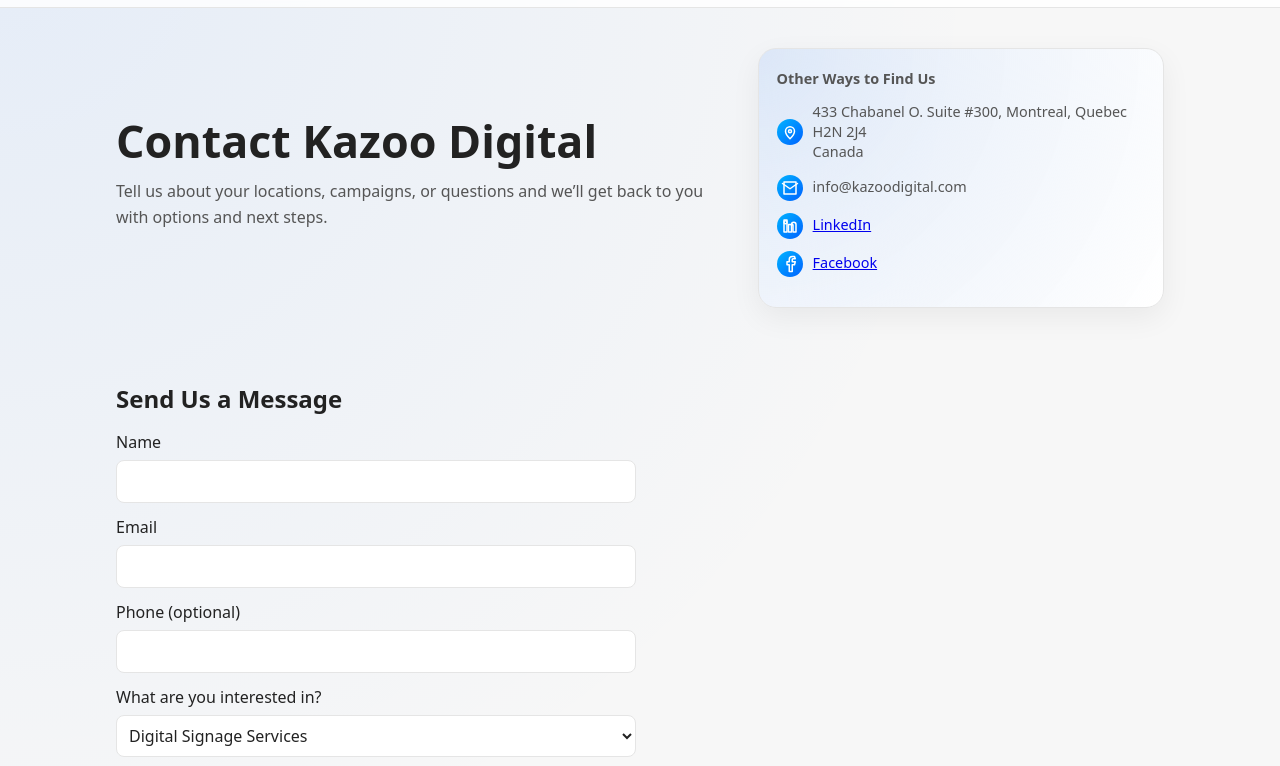
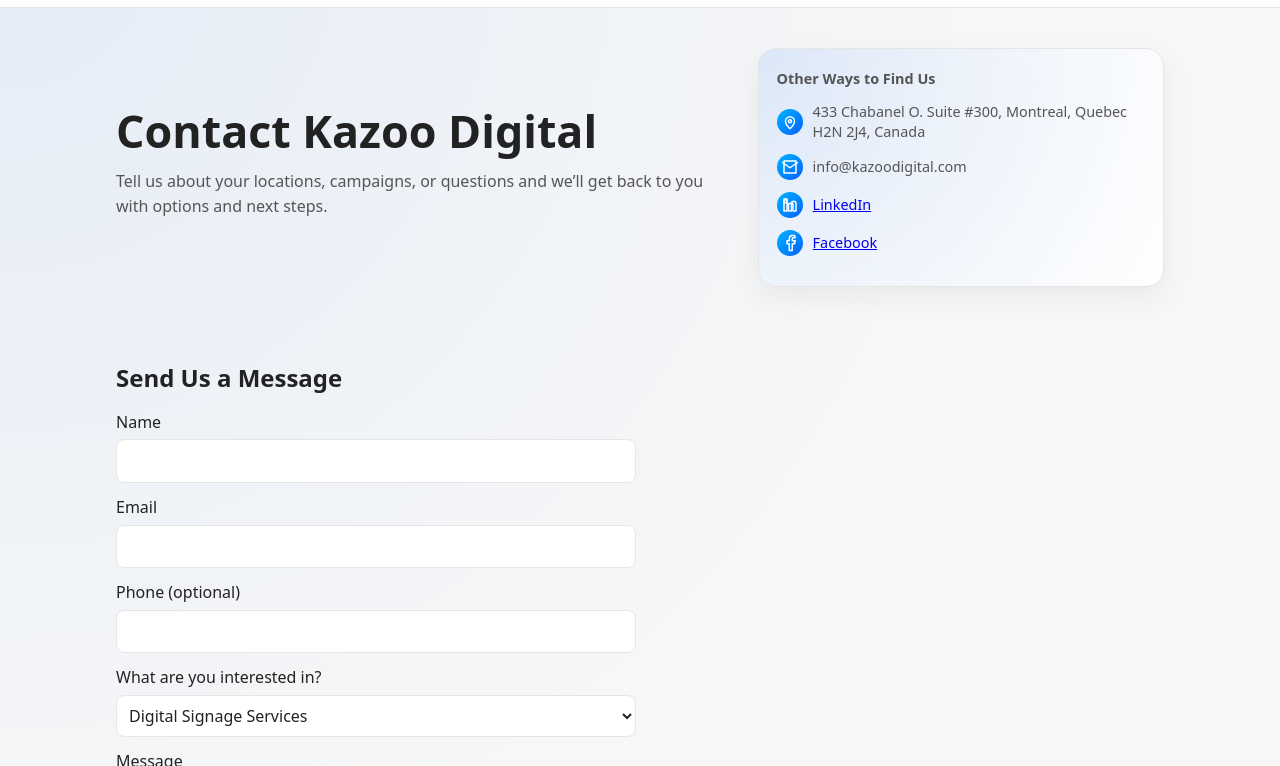
Before and after one commit to awisetech/kazoo-site, a plain HTML site: page contact.html in a window 1280 px wide. Shown: the part 65-831 px from the top of the page. Drawn offline with Linux system fonts and the light colour scheme.

Commit message:
Update contact.html

```diff
--- a/contact.html
+++ b/contact.html
@@ -55,7 +55,7 @@
         <circle cx="12" cy="11" r="2"></circle>
       </svg>
     </span>
-    433 Chabanel O. Suite #300, Montreal, Quebec H2N 2J4<br>Canada
+    433 Chabanel O. Suite #300, Montreal, Quebec H2N 2J4, Canada
   </p>
 
   <p class="contact-item">
```
